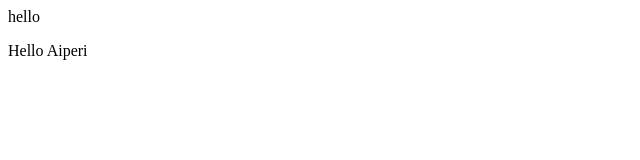
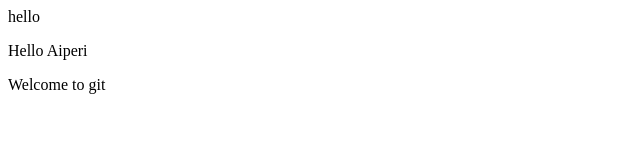
Before and after one commit to mr-oroz/git-practic, a plain HTML site: page index.html in a window 1280 px wide. Shown: the whole page, without its empty margins (0-640 px from the left). Drawn offline with Linux system fonts and the light colour scheme.

Commit message:
Addwelcome

```diff
--- a/index.html
+++ b/index.html
@@ -9,5 +9,6 @@
 <body>
     hello
     <p>Hello Aiperi</p>
+    <p>Welcome to git</p>
 </body>
 </html>
```
